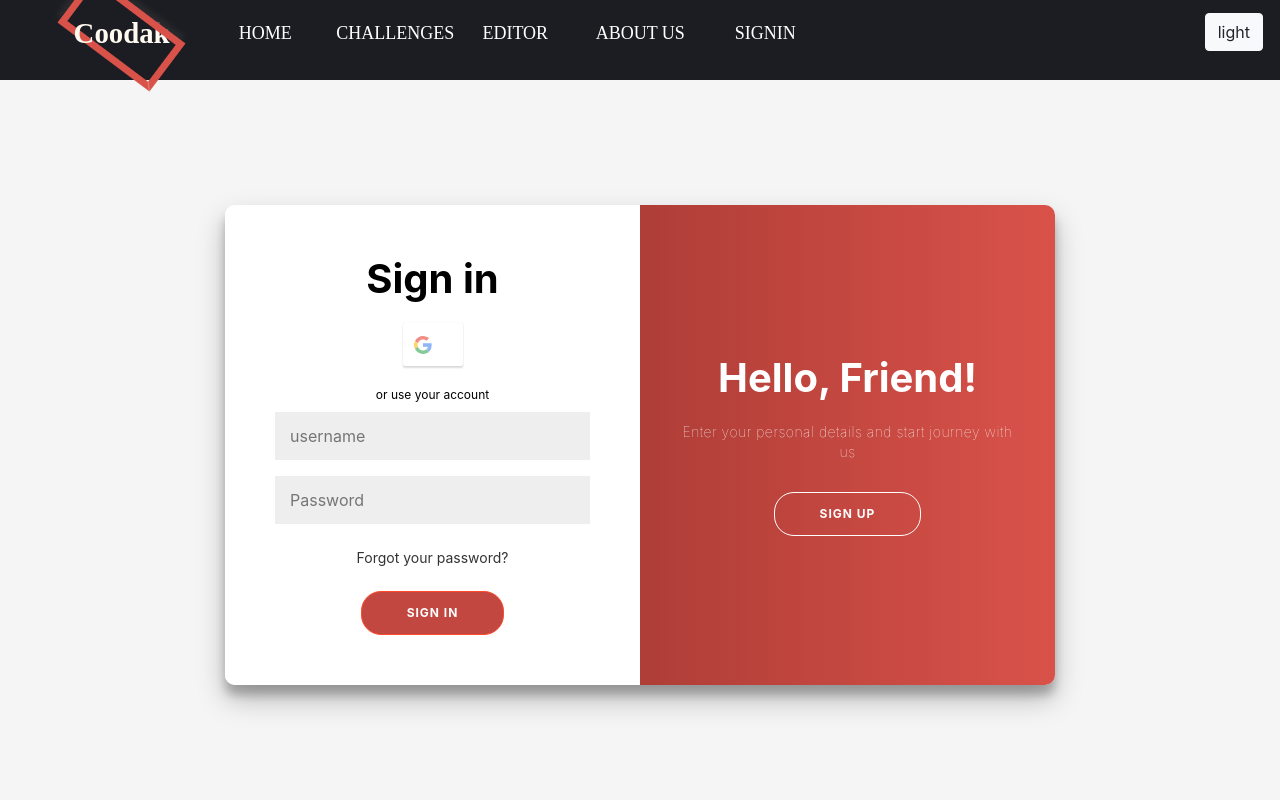
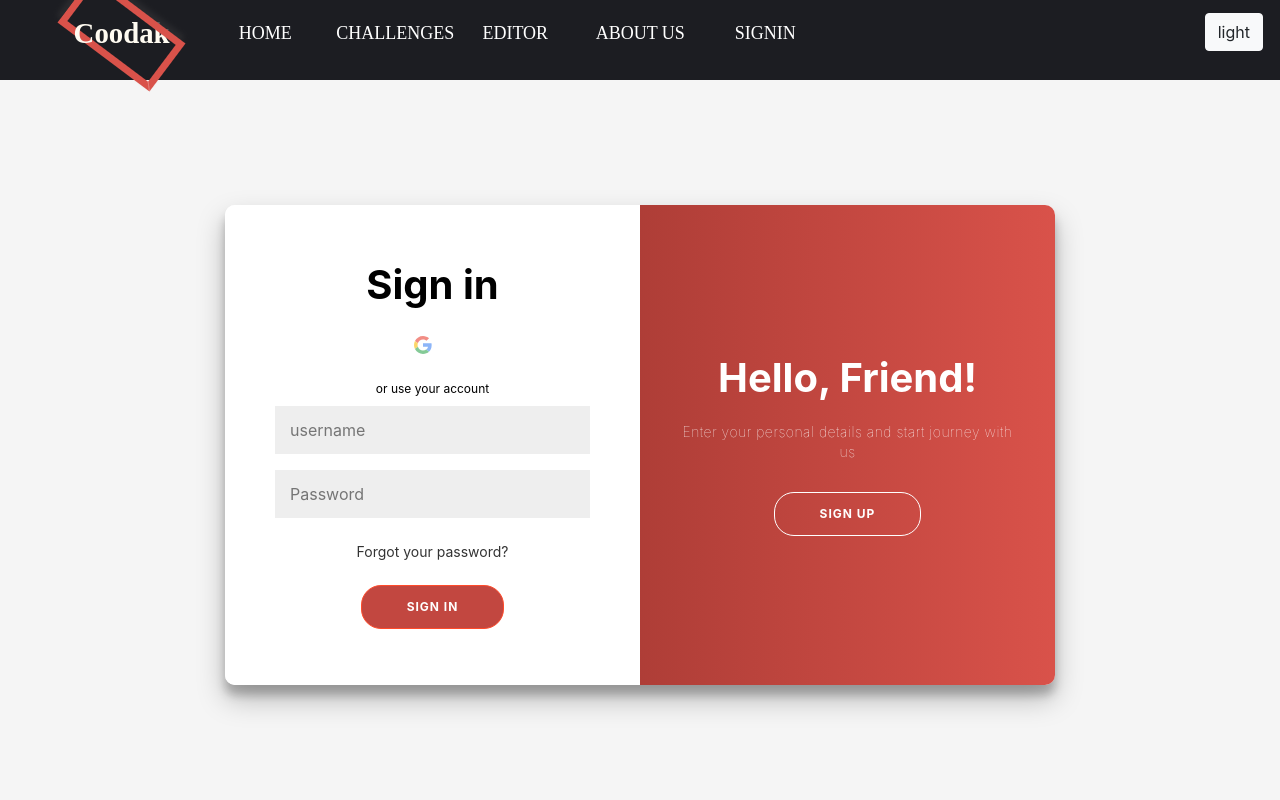
Before and after one commit to StatusCode-200/Coodak-front, a React (Create React App) app: page /signin in a window 1280 px wide. Shown: the top 800 px of the page. Built offline with nearby package versions, Linux system fonts and the light colour scheme.

Commit message:
update Some Style

```diff
--- a/src/views/GoogleBtn/GoogleBtn.js
+++ b/src/views/GoogleBtn/GoogleBtn.js
@@ -7,7 +7,7 @@ const cookies = new Cookies();
 import { Redirect } from "react-router-dom";
 
 import { API } from "../../store/config";
-
+import './google.scss';
 
 const CLIENT_ID = '612985001665-ojtsob6eddqf3pv3rmc423vf6uq20mmi.apps.googleusercontent.com';
 
@@ -74,7 +74,7 @@ axios.get(`${API}/reactOauth?token=${response.accessToken}`, { headers: { "Conte
         this.props.user&&this.props.user.username ?
           <Redirect to="/" />
           :
-          <GoogleLogin
+          <GoogleLogin className="oauthBtn"
         clientId={ CLIENT_ID }
         buttonText=''
         onSuccess={ this.login }
--- /dev/null
+++ b/src/views/GoogleBtn/google.scss
@@ -0,0 +1,7 @@
+.oauthBtn {
+    height: 31px !important;
+    border-radius: 50% !important ;
+    border: none !important;
+    padding: 0px !important ;
+    box-shadow: none !important;
+  }
--- a/src/views/Profile/Profile.scss
+++ b/src/views/Profile/Profile.scss
@@ -10,7 +10,8 @@ main#profilePage{
   }
   .profileList .deleteButton {
     width: 12%;
-    padding-left: 70%;
+    // padding-left: 70%;
+    float: right;
     border: none !important;
     outline-offset: none !important;
 
--- a/src/views/Signin/Signin.js
+++ b/src/views/Signin/Signin.js
@@ -9,7 +9,7 @@ function Signin(props) {
 	return (
 		<>
 			<main id="signinPage">
-				<div className={`container ${props.switchToSignup ? "right-panel-active": ""}`} id="container">
+				<div className={`container ${props.switchToSignup ? "right-panel-active" : ""}`} id="container">
 					<div className="form-container sign-up-container">
 						<form onSubmit={props.handleSubmit} action="#">
 							<h1>Create Account</h1>
@@ -26,7 +26,7 @@ function Signin(props) {
 							<input onChange={props.handleChange} required type="password" placeholder="Password" name="password" />
 							<input onChange={props.handleChange} required type='password' placeholder='Confirm Password' className='input-line full-width'></input>
 
-							{ props.switchToSignup &&
+							{props.switchToSignup &&
 								<center>
 									<ClipLoader
 										sizeUnit="px"
@@ -36,7 +36,7 @@ function Signin(props) {
 									/>
 								</center>
 							}
-						{ props.switchToSignup && <h6>{ props.msg} </h6>}
+							{props.switchToSignup && <h6>{props.msg} </h6>}
 
 							<button  >Sign Up</button>
 						</form>
@@ -45,7 +45,13 @@ function Signin(props) {
 						<form onSubmit={props.handleSubmit} action="#">
 							<h1>Sign in</h1>
 							<div className="social-container">
-					<div><GoogleBtn user={props.user}/></div>
+								{/* background-color: rgb(255, 255, 255);
+								 height: 39px;
+								border: none;
+								align-items: center;
+								box-shadow: rgba(0, 0, 0, 0.24) 0px 2px 2px 0px, rgba(0, 0, 0, 0.24) 0px 0px 1px 0px;
+								padding: 0px; */}
+					<div><GoogleBtn  className="oauthBtn" user={props.user} /></div>
 								{ /*
 						<a href="#" className="social"><i className="fa fa-github fa-2x"></i></a>
 						<a href="#" className="social"><i className="fa fa-google fa-2x"></i></a>
@@ -53,10 +59,10 @@ function Signin(props) {
 							</div>
 							<span>or use your account</span>
 							<input onChange={props.handleChange} type="username" placeholder="username" name="username" />
-					<input onChange={props.handleChange} type="password" placeholder="Password" name="password"  />
+							<input onChange={props.handleChange} type="password" placeholder="Password" name="password" />
 							<a href="#">Forgot your password?</a>
 
-					{ !props.switchToSignup &&
+							{!props.switchToSignup &&
 								<center>
 									<ClipLoader
 										sizeUnit="px"
@@ -67,7 +73,7 @@ function Signin(props) {
 								</center>
 							}
 
-				{ !props.switchToSignup && <h6>{ props.msg} </h6>}
+							{!props.switchToSignup && <h6>{props.msg} </h6>}
 
 							<button >Sign In</button>
 						</form>
```
Also changed, not shown: src/views/Signin/Signin.scss (+10 -5 lines). Lines whose indentation alone changed are shown as unchanged.
